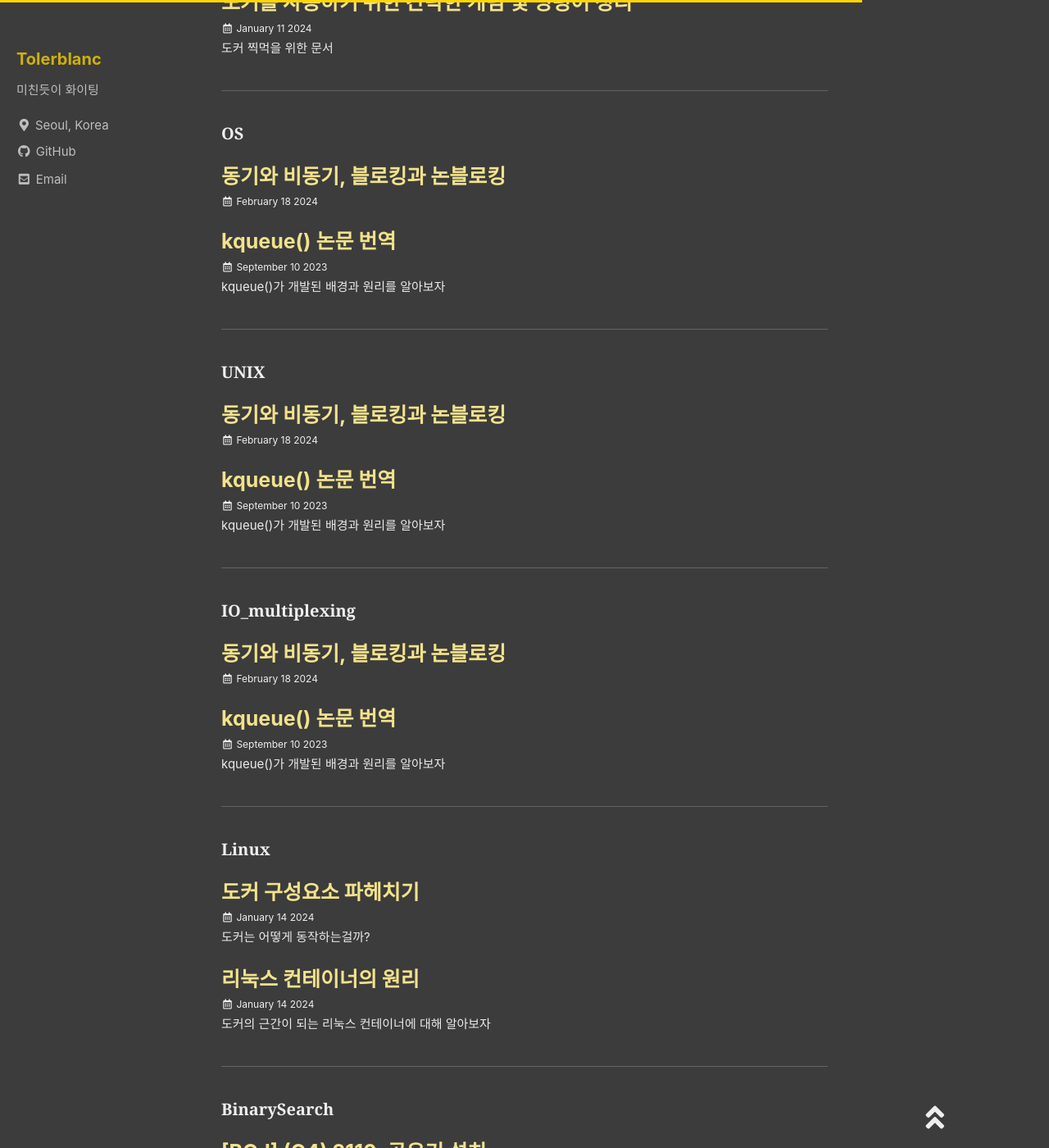
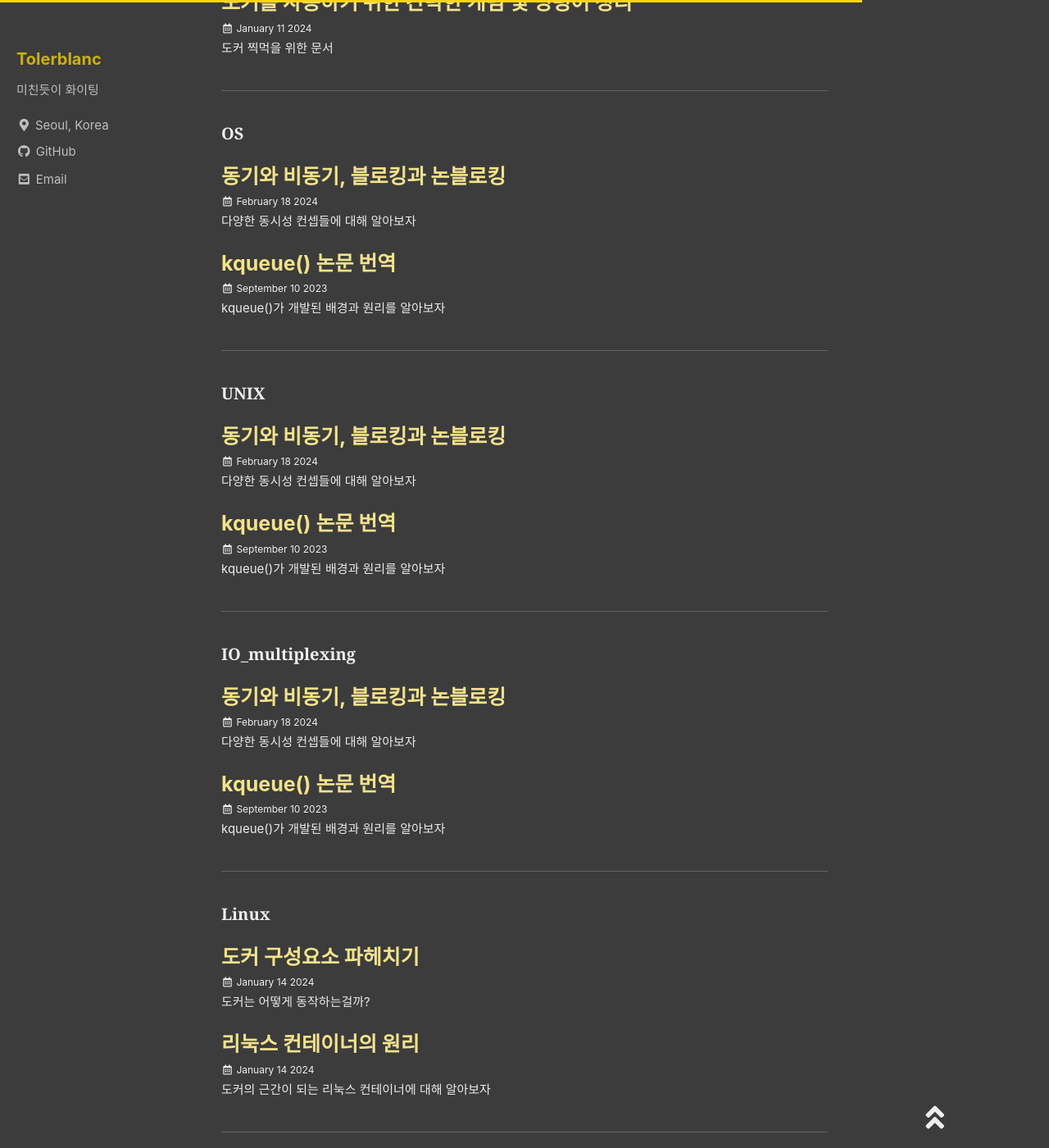
Before and after one commit to Tolerblanc/Tolerblanc.github.io, a Jekyll site: the page built from _pages/tag-archive.md, in a window 1280 px wide and 1400 px high, scrolled down 10463 px. Shown: the whole window at 82% size. Built offline with Jekyll 4.4.1, drawn with Linux system fonts in a browser that asks for light colours; cached includes are drawn as plain includes; nearby versions of some CDN libraries; some web fonts are replaced.

Commit message:
add excerpt

```diff
--- a/_posts/CS/OS/2024-02-18-sync-async-blocking-nonblocking.md
+++ b/_posts/CS/OS/2024-02-18-sync-async-blocking-nonblocking.md
@@ -1,6 +1,6 @@
 ---
 title: "동기와 비동기, 블로킹과 논블로킹"
-excerpt: ""
+excerpt: "다양한 동시성 컨셉들에 대해 알아보자"
 
 categories:
     - OS
```
